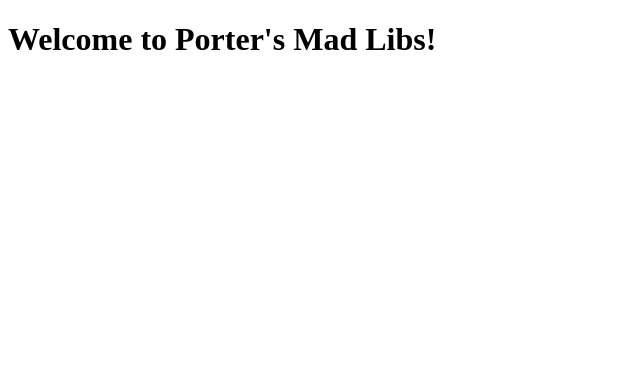
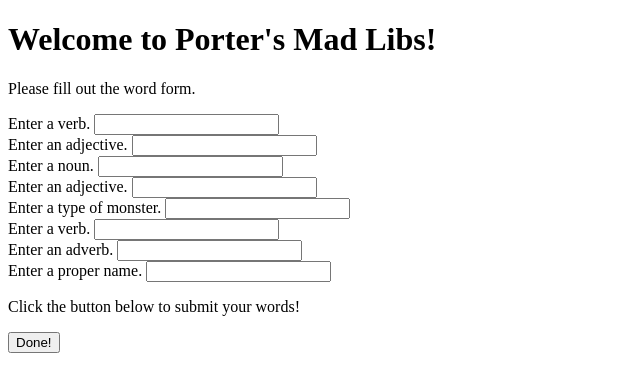
Before and after one commit to tubashawn/madlibs, a plain HTML site: page form.html in a window 1280 px wide. Shown: the whole page, without its empty margins (0-640 px from the left). Drawn offline with Linux system fonts and the light colour scheme.

Commit message:
added stroy and some logic

```diff
--- a/form.html
+++ b/form.html
@@ -9,7 +9,47 @@
 <body>
     <h1 id="mainHeader">Welcome to Porter's Mad Libs!</h1>
 
+    <section id="form">
+        <p>Please fill out the word form.</p>
+        <div>Enter a verb.
+            <input id="verb1" type="text">
+        </div>
+        <div>Enter an adjective.
+            <input id="adj1" type="text">
+        </div>
+        <div>Enter a noun.
+            <input id="noun1" type="text">
+        </div>
+        <div>Enter an adjective.
+            <input id="adj2" type="text">
+        </div>
+        <div>Enter a type of monster.
+            <input id="monster" type="text">
+        </div>
+        <div>Enter a verb.
+            <input id="verb2" type="text">
+        </div>
+        <div>Enter an adverb.
+            <input id="adverb1" type="text">
+        </div>
+        <div>Enter a proper name.
+            <input id="properName" type="text">
+        </div>
+        <div>
+            <p>Click the button below to submit your words!</p>
+            <button id="submitButton">Done!</button>
+        </div>
+    </section>
+
+    <section id="story">
+        <h2>The Monster</h2>
+        <p>I was <span id="insertVerb1">A</span> along when I bumped into a <span id="insertAdj1">A</span> <span id="insertNoun1">A</span>.
+            Then out of the <span id="insertAdj1">A</span> <span id="insertNoun1">A</span> came a <span id="insertAdj2">A</span> <span id="insertMonster">A</span>
+            that was <span id="insertVerb2">A</span> around <span id="insertAdv1">A</span>. I asked his name and he said it was <span id="insertProperName">A</span>
+        . Ever since then we've been friends.</p>
+    </section>
+
 
 </body>
-<script src="logic.js"></script>
+<script src="form.js"></script>
 </html>
--- /dev/null
+++ b/form.js
@@ -0,0 +1,38 @@
+
+let submitButton = document.getElementById("submitButton");
+
+let verb1 = document.getElementById("verb1");
+let adj1 = document.getElementById("adj1");
+let noun1 = document.getElementById("noun1");
+let adj2 = document.getElementById("adj2");
+let monster = document.getElementById("monster");
+let verb2 = document.getElementById("verb2");
+let adverb1 = document.getElementById("adverb2");
+let properName = document.getElementById("properName");
+
+let insertVerb1 = document.getElementById("insertVerb1");
+let insertAdj1 = document.getElementById("insertAdj1");
+let insertNoun1 = document.getElementById("insertNoun1");
+let insertAdj2 = document.getElementById("insertAdj2");
+let insertMonster = document.getElementById("insertMonster");
+let insertVerb2 = document.getElementById("insertVerb2");
+let insertAdv1 = document.getElementById("insertAdverb2");
+let insertProperName = document.getElementById("insertProperName");
+
+let story = document.getElementById("story");
+let form = document.getElementById("form");
+
+story.style.display = "none";
+form.style.display = "block";
+
+function toggler() {
+    story.style.display = "block";
+    form.style.display = "none";
+}
+
+submitButton.addEventListener("click", toggler);
+
+
+function logger() {
+    console.log("Porter is awesome!");
+}
--- a/logic.js
+++ b/logic.js
@@ -2,6 +2,7 @@ let storyButton = document.getElementById("storyButton");
 
 storyButton.addEventListener("click", logger);
 
+
 function logger() {
     console.log("Porter is awesome!");
 }
```
